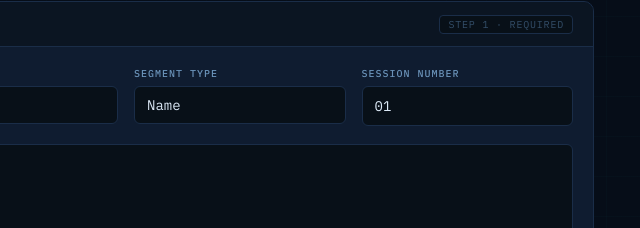
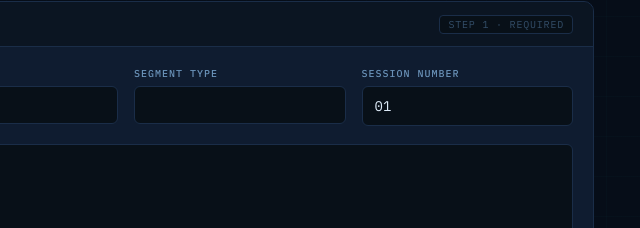
Before and after one commit to ANIRUK007/SOLARIS, a plain HTML site: page index.html in a window 1280 px wide. Shown: the part 104-332 px from the top of the page, 514-1154 px from the left. Drawn offline with Linux system fonts and the light colour scheme; no server answers.

Commit message:
Added segmentation type

```diff
--- a/index.html
+++ b/index.html
@@ -209,7 +209,6 @@ function saveMeta(k, v) { localStorage.setItem('solaris_' + k, v); }
         <div class="field">
           <label for="seg-type">Segment Type</label>
           <select id="seg-type" onchange="onMetaChange('seg',this.value);updateFn()">
-            <option value="name">Name</option>
             <option value="place">Place</option>
             <option value="animal">Animal</option>
             <option value="object">Object</option>
@@ -221,6 +220,7 @@ function saveMeta(k, v) { localStorage.setItem('solaris_' + k, v); }
             <option value="object">Prepositions</option>
             <option value="object">Conjunctions</option>
             <option value="object">Interjections</option>
+            <option value="object">Relations</option>
             <option value="object">Time</option>
             <option value="object">Numbers</option>
             <option value="object">Sentences</option>
```
